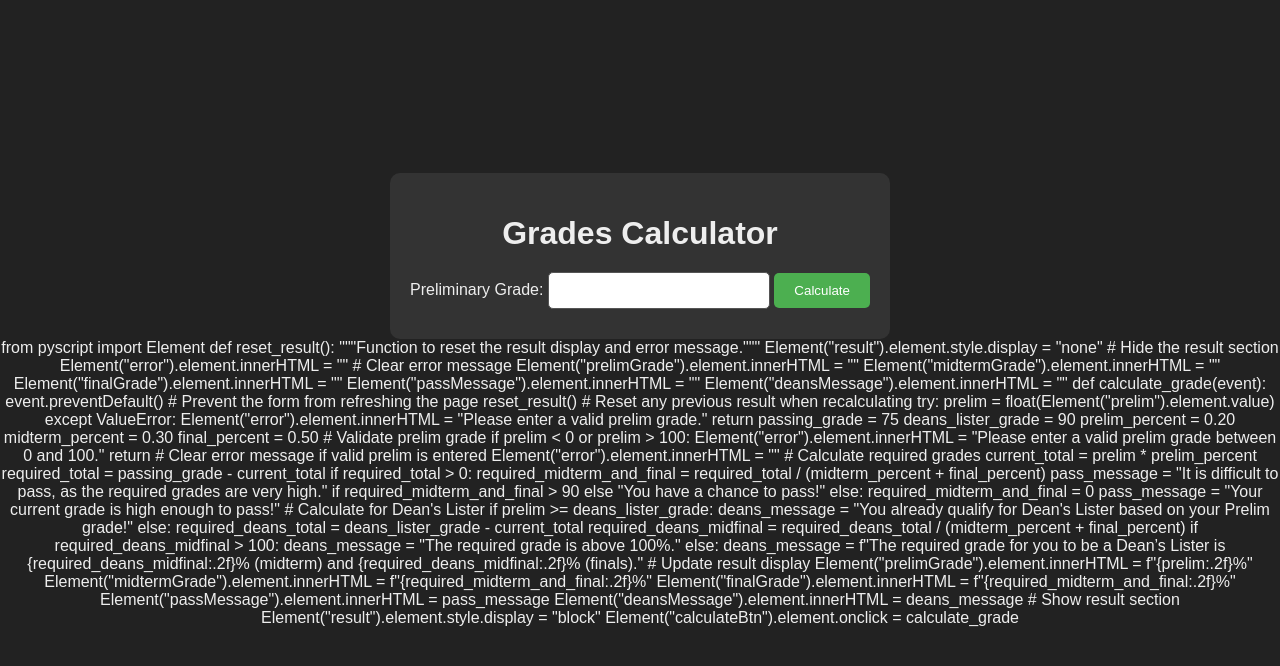
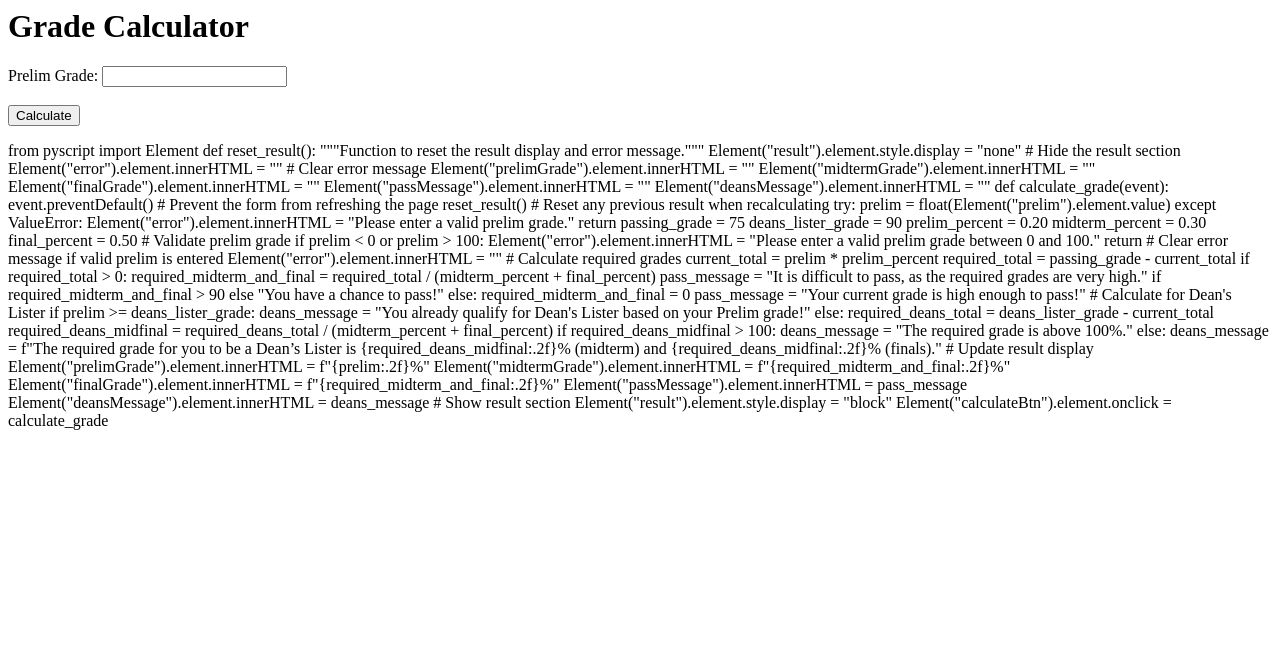
Before and after one commit to KenjiLao-20/kenjilao-20.github.io, a plain HTML site: page index.html in a window 1280 px wide. Drawn offline with Linux system fonts and the light colour scheme.

Commit message:
Update index.html

```diff
--- a/index.html
+++ b/index.html
@@ -1,88 +1,22 @@
-<!DOCTYPE html>
 <html>
   <head>
-  <title>Grades Calculator</title>
-  <style>
-    body {
-      background-color: #222;
-      color: #eee;
-      font-family: sans-serif;
-      text-align: center;
-      margin: 0;
-      padding: 0;
-      height: 100vh;
-      display: flex;
-      flex-direction: column;
-      justify-content: center;
-      align-items: center;
-    }
-
-    .container {
-      background-color: #333;
-      padding: 20px;
-      border-radius: 10px;
-    }
-
-    h1 {
-      margin-bottom: 20px;
-    }
-
-    input[type="text"] {
-      width: 200px;
-      padding: 10px;
-      margin-bottom: 10px;
-      border: 1px solid #555;
-      border-radius: 5px;
-    }
-
-    button {
-      background-color: #4CAF50;
-      color: white;
-      padding: 10px 20px;
-      border: none;
-      border-radius: 5px;
-      cursor: pointer;
-    }
-
-    button:hover {
-      background-color: #45a049;
-    }
-
-    .result {
-      margin-top: 20px;
-      display: none;
-    }
-
-    .result p {
-      margin-bottom: 5px;
-    }
-
-    .error {
-      color: red;
-    }
-  </style>
+    <title>Grade Calculator</title>
   </head>
   <body>
-  <div class="container">
-    <h1>Grades Calculator</h1>
+    <h1>Grade Calculator</h1>
     <form>
-      <label for="prelim">Preliminary Grade:</label>
-      <input type="text" id="prelim" name="prelim">
-
-      <button type="submit" id="calculateBtn">Calculate</button>
+      <label for="prelim">Prelim Grade:</label>
+      <input type="number" id="prelim" name="prelim"><br><br>
+      <button id="calculateBtn">Calculate</button>
     </form>
-
-    <div id="error" class="error"></div>
-
-    <div id="result" class="result">
-      <p>Preliminary Grade: <span id="prelimGrade"></span></p>
-      <p>Required Midterm Grade: <span id="midtermGrade"></span></p>
-      <p>Required Final Grade: <span id="finalGrade"></span></p>
+    <div id="result" style="display: none;">
+      <p>Prelim Grade: <span id="prelimGrade"></span></p>
+      <p>Midterm Grade: <span id="midtermGrade"></span></p>
+      <p>Final Grade: <span id="finalGrade"></span></p>
       <p id="passMessage"></p>
       <p id="deansMessage"></p>
+      <p id="error" style="color: red;"></p>
     </div>
-  </div>
-
     <py-script>
         from pyscript import Element
 
```
Lines whose indentation alone changed are shown as unchanged.
